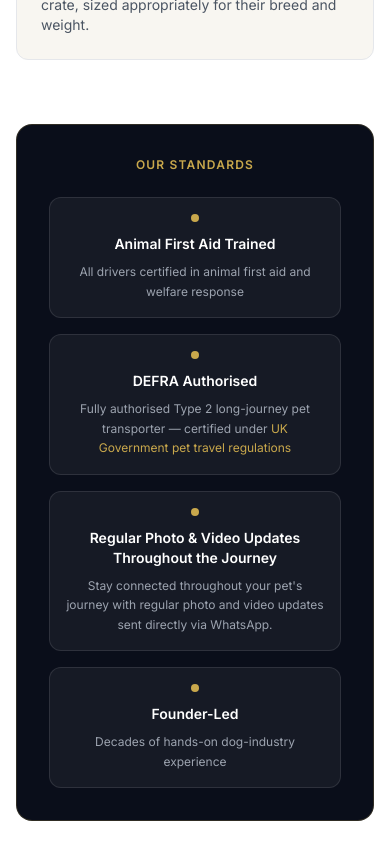
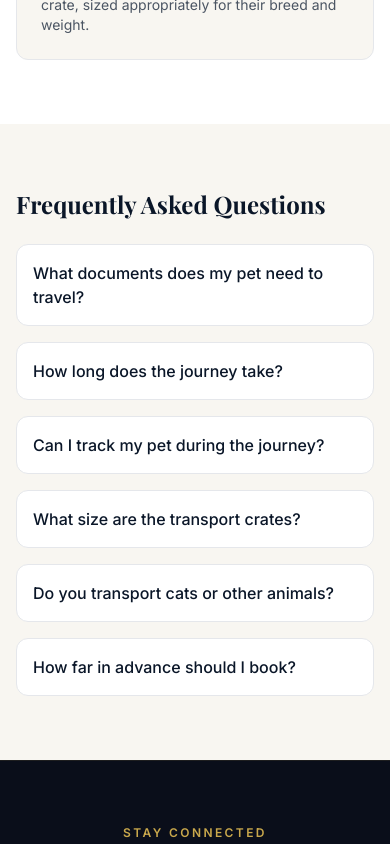
Before and after one commit to Aailaimran/EuroPet, a Next.js app: page /about in a window 390 px wide. Shown: the part 4900-5744 px from the top of the page. Built offline with nearby package versions, Linux system fonts and the light colour scheme; a web font is replaced by a local one.

Commit message:
Our standards remove from abou us

```diff
--- a/app/about/page.tsx
+++ b/app/about/page.tsx
@@ -422,51 +422,6 @@ export default function About() {
               </div>
             ))}
           </div>
-
-          <div className="mt-16 bg-brand-dark rounded-2xl p-8 border border-brand-gold/20">
-            <p className="text-brand-gold text-xs uppercase tracking-widest font-semibold mb-6 text-center">
-              Our Standards
-            </p>
-            <div className="grid grid-cols-1 sm:grid-cols-2 lg:grid-cols-4 gap-4">
-              {[
-                {
-                  title: 'Animal First Aid Trained',
-                  desc: 'All drivers certified in animal first aid and welfare response'
-                },
-                {
-                  title: 'DEFRA Authorised',
-                  desc: (
-                    <>
-                      Fully authorised Type 2 long-journey pet transporter — certified under{' '}
-                      <a
-                        href="https://www.gov.uk/guidance/moving-pets-to-great-britain"
-                        target="_blank"
-                        rel="noopener noreferrer"
-                        className="text-brand-gold hover:underline"
-                      >
-                        UK Government pet travel regulations
-                      </a>
-                    </>
-                  )
-                },
-                {
-                  title: 'Regular Photo & Video Updates Throughout the Journey',
-                  desc: "Stay connected throughout your pet's journey with regular photo and video updates sent directly via WhatsApp."
-                },
-                {
-                  title: 'Founder-Led',
-                  desc: 'Decades of hands-on dog-industry experience'
-                },
-              ].map((item) => (
-                <div key={item.title} className="text-center p-4 rounded-xl bg-white/5 border border-white/10">
-                  <div className="w-2 h-2 rounded-full bg-brand-gold mx-auto mb-3" />
-                  <p className="text-white text-sm font-semibold mb-2">{item.title}</p>
-                  <div className="text-gray-400 text-xs leading-relaxed">{item.desc}</div>
-                </div>
-              ))}
-            </div>
-          </div>
-
         </div>
       </section>
 
```
